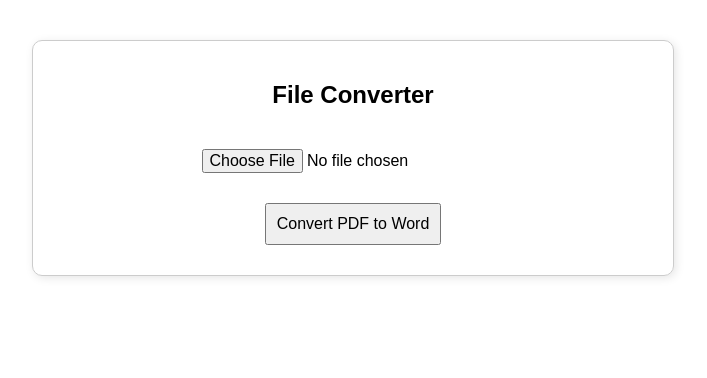
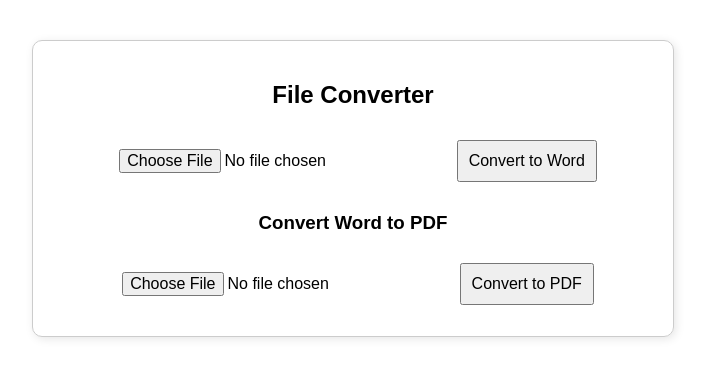
Before and after one commit to AriseAk/Converter, a Flask app: page / in a window 1280 px wide. Shown: the top 378 px of the page, without its empty margins (287-994 px from the left). Run offline with Flask 3, Linux system fonts and the light colour scheme; parts of the project's set-up code (start-up, migrations or seed data) failed here and were passed over; some libraries are stand-ins or nearby versions.

Commit message:
pdf to word and reverse done

```diff
--- a/main.py
+++ b/main.py
@@ -8,6 +8,9 @@ from pdf2docx import Converter
 from PIL import Image
 import io
 from dotenv import load_dotenv
+from bson.objectid import ObjectId
+from docx import Document
+from fpdf import FPDF
 
 app = Flask(__name__)
 
@@ -18,7 +21,7 @@ mongo_db = client["file_converter"]
 fs = gridfs.GridFS(mongo_db)
 
 # Allowed file extensions
-ALLOWED_EXTENSIONS = {"pdf", "jpg", "png", "svg"}
+ALLOWED_EXTENSIONS = {"pdf", "jpg", "png", "svg" ,"jpeg" ,"docx"}
 UPLOAD_FOLDER = "uploads/"
 
 if not os.path.exists(UPLOAD_FOLDER):
@@ -37,11 +40,11 @@ def allowed_file(filename):
 @app.route("/convert/pdf-to-word", methods=["POST"])
 def pdf_to_word():
     if "file" not in request.files:
-        return jsonify({"error": "No file part"}), 400
+        return "<p style='color:red;'>No file uploaded!</p>", 400
 
     file = request.files["file"]
     if file.filename == "":
-        return jsonify({"error": "No selected file"}), 400
+        return "<p style='color:red;'>No selected file!</p>", 400
 
     if file and allowed_file(file.filename):
         filename = secure_filename(file.filename)
@@ -71,15 +74,83 @@ def pdf_to_word():
             "file_id": file_id
         })
 
-        return jsonify({"message": "File converted successfully", "download_id": str(file_id)})
+        # Return HTML response for HTMX
+        return f"<p style='color:green;'>File converted! <a href='/download/{file_id}'>Download Word File</a></p>"
 
-    return jsonify({"error": "Invalid file type"}), 400
+    return "<p style='color:red;'>Invalid file type!</p>", 400
 
-# Route: Download Converted File
+class PDF(FPDF):
+    def header(self):
+        self.set_font("Arial", "B", 12)
+        self.cell(0, 10, "Converted PDF", ln=True, align="C")
+
+@app.route("/convert/word-to-pdf", methods=["POST"])
+def word_to_pdf():
+    if "file" not in request.files:
+        return jsonify({"error": "No file part"}), 400
+
+    file = request.files["file"]
+    if file.filename == "":
+        return jsonify({"error": "No selected file"}), 400
+
+    if file and file.filename.endswith(".docx"):
+        filename = secure_filename(file.filename)
+        file_path = os.path.join(UPLOAD_FOLDER, filename)
+        file.save(file_path)
+
+        # Convert DOCX to PDF
+        pdf_path = file_path.replace(".docx", ".pdf")
+        doc = Document(file_path)
+        pdf = FPDF()
+        pdf.set_auto_page_break(auto=True, margin=15)
+        pdf.add_page()
+        pdf.set_font("Arial", size=12)
+
+        for para in doc.paragraphs:
+            text = para.text
+            text = text.encode("latin-1", "ignore").decode("latin-1")  # Fix encoding issue
+            pdf.multi_cell(0, 10, txt=text, align="L")
+
+        pdf.output(pdf_path)
+
+        # Store in MongoDB (GridFS)
+        with open(pdf_path, "rb") as converted_file:
+            file_id = fs.put(converted_file, filename=os.path.basename(pdf_path))
+
+        # Delete local files
+        os.remove(file_path)
+        os.remove(pdf_path)
+
+        # Store metadata in MongoDB
+        mongo_db.files.insert_one({
+            "filename": filename,
+            "original_format": "docx",
+            "converted_format": "pdf",
+            "status": "converted",
+            "file_id": file_id
+        })
+
+        return f"<p style='color:green;'>File converted! <a href='/download/{file_id}'>Download PDF File</a></p>"
+
+    return "<p style='color:red;'>Invalid file type!</p>", 400
+
+
 @app.route("/download/<file_id>", methods=["GET"])
 def download_file(file_id):
-    file = fs.get(file_id)
-    return send_file(io.BytesIO(file.read()), download_name=file.filename, as_attachment=True)
+    try:
+        file = fs.get(ObjectId(file_id))  # Convert file_id to ObjectId
+        return send_file(io.BytesIO(file.read()),
+                         download_name=file.filename,
+                         as_attachment=True)
+    except Exception as e:
+        return jsonify({"error": "File not found or invalid ID"}), 404
+
+
+# Route: Display Converted Files
+@app.route("/converted-files", methods=["GET"])
+def converted_files():
+    files = list(mongo_db.files.find({}, {"filename": 1, "file_id": 1}))
+    return render_template("converted.html", files=files)
 
 if __name__ == "__main__":
     app.run(debug=True)
--- a/templates/index.html
+++ b/templates/index.html
@@ -1,5 +1,6 @@
 <!DOCTYPE html>
 <html lang="en">
+
 <head>
     <meta charset="UTF-8">
     <meta name="viewport" content="width=device-width, initial-scale=1.0">
@@ -11,6 +12,7 @@
             text-align: center;
             margin: 40px;
         }
+
         .container {
             width: 50%;
             margin: auto;
@@ -19,22 +21,32 @@
             border-radius: 10px;
             box-shadow: 2px 2px 10px rgba(0, 0, 0, 0.1);
         }
-        input, select, button {
+
+        input,
+        select,
+        button {
             margin: 10px;
             padding: 10px;
             font-size: 16px;
         }
     </style>
 </head>
+
 <body>
 
     <div class="container">
         <h2>File Converter</h2>
 
-        <form id="upload-form" hx-post="/convert/pdf-to-word" hx-encoding="multipart/form-data" hx-target="#result" hx-indicator="#loading">
-            <input type="file" name="file" accept=".pdf" required>
-            <br>
-            <button type="submit">Convert PDF to Word</button>
+        <form hx-post="/convert/pdf-to-word" hx-target="#result" hx-indicator="#loading" enctype="multipart/form-data">
+            <input type="file" name="file" required>
+            <button type="submit">Convert to Word</button>
+        </form>
+
+        <h3>Convert Word to PDF</h3>
+        <form id="word-to-pdf-form" action="/convert/word-to-pdf" method="POST" enctype="multipart/form-data"
+            hx-post="/convert/word-to-pdf" hx-target="#result" hx-indicator="#loading">
+            <input type="file" name="file" accept=".docx" required>
+            <button type="submit">Convert to PDF</button>
         </form>
 
         <div id="loading" style="display: none;">Processing...</div>
@@ -43,14 +55,15 @@
     </div>
 
     <script>
-        document.body.addEventListener('htmx:beforeSend', function() {
+        document.body.addEventListener('htmx:beforeSend', function () {
             document.getElementById("loading").style.display = "block";
         });
 
-        document.body.addEventListener('htmx:afterRequest', function() {
+        document.body.addEventListener('htmx:afterRequest', function () {
             document.getElementById("loading").style.display = "none";
         });
     </script>
 
 </body>
+
 </html>
```
Also changed, not shown: templates/converted.html (added, +23 -0 lines), 3 other files.
